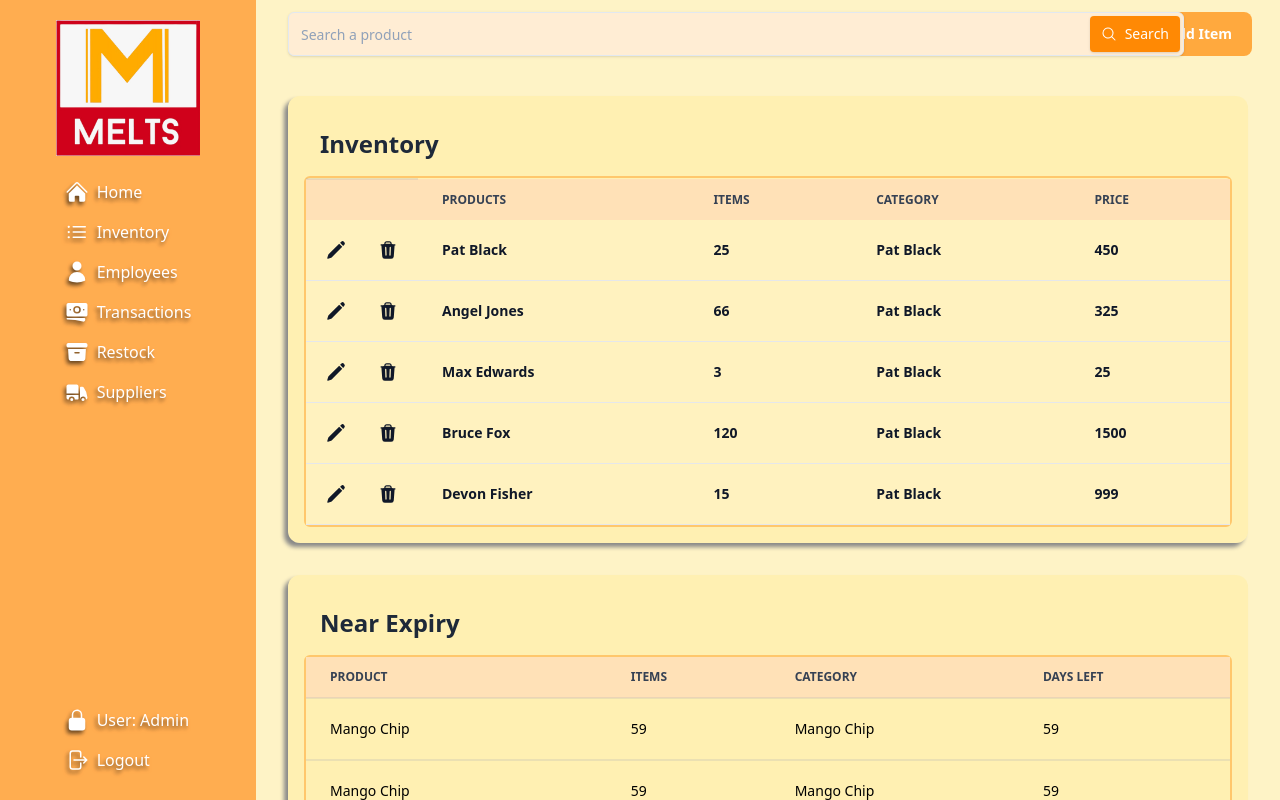
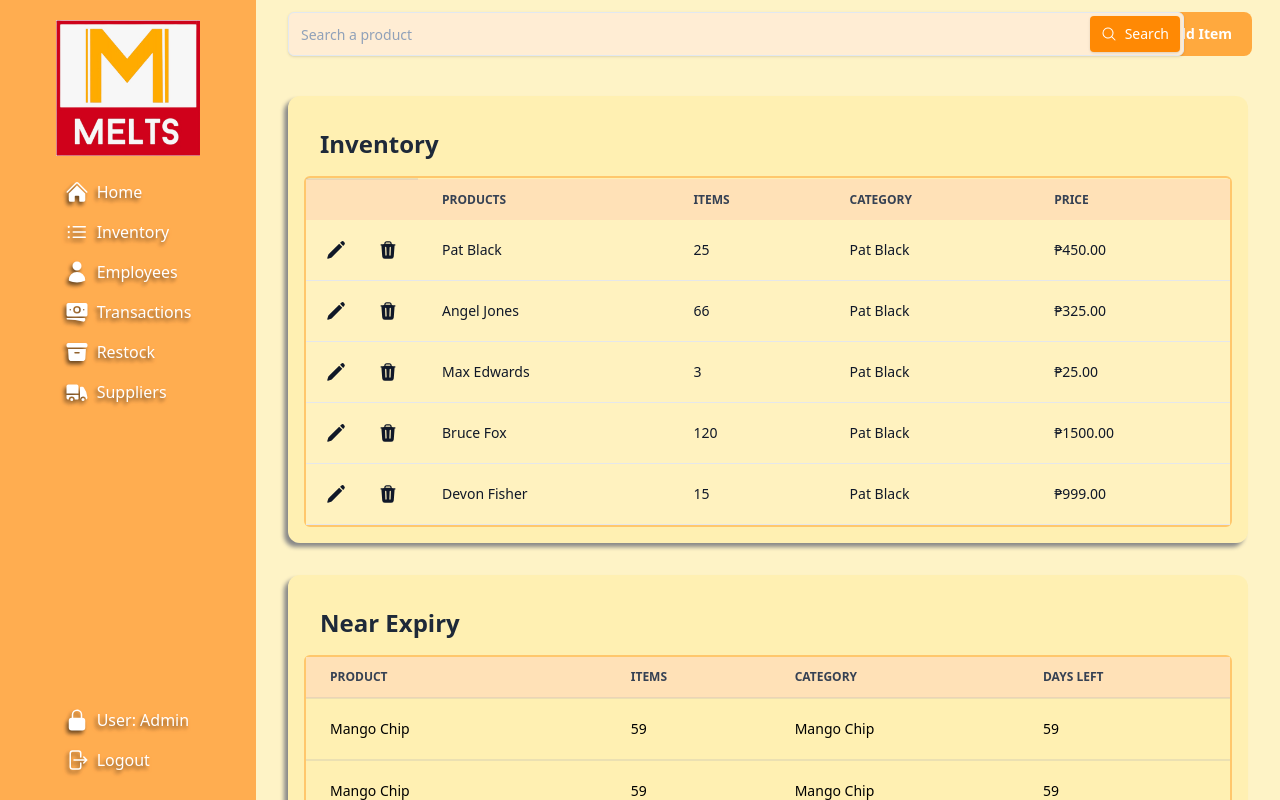
Before and after one commit to rcSabucido/melts-inventory, a React (Vite) app: page /inventory in a window 1280 px wide. Shown: the top 800 px of the page. Built offline with nearby package versions, Linux system fonts and the light colour scheme.

Commit message:
#7 enhance inventory table UI and functionality

```diff
--- a/src/components/InventoryTable.jsx
+++ b/src/components/InventoryTable.jsx
@@ -27,7 +27,7 @@ const InventoryTable = ({ columns, data }) => {
 
     return (
       <>
-      <div className="border-solid border-orange-400/40 border-2 rounded-md w-full font-bold">
+      <div className="border-solid border-orange-400/40 border-2 rounded-md w-full">
         <table className="w-full text-sm text-left rtl:text-right text-gray-500">
           <thead className="text-xs text-gray-700 uppercase bg-[#ffe1b7]">
             <tr>
@@ -47,7 +47,9 @@ const InventoryTable = ({ columns, data }) => {
                   </div>
                 </td>
                 {columns.map((column, colIndex) => (
-                  <td key={colIndex} className="px-6 py-5">{row[column]}</td>
+                  <td key={colIndex} className="px-6 py-5">
+                  {column === 'Price' ? `₱${parseFloat(row[column]).toFixed(2)}` : row[column]}
+                  </td>
                 ))}
               </tr>
             ))}
```
